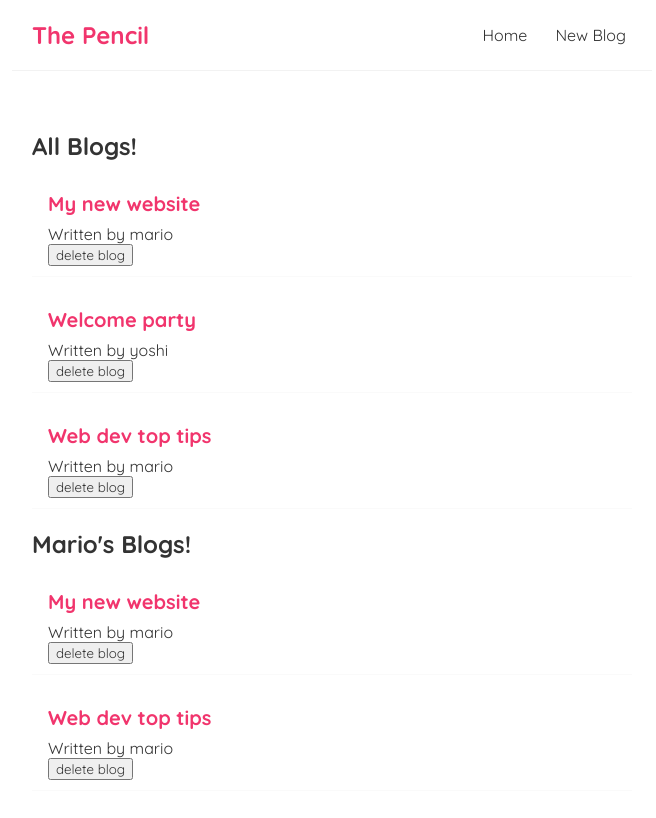
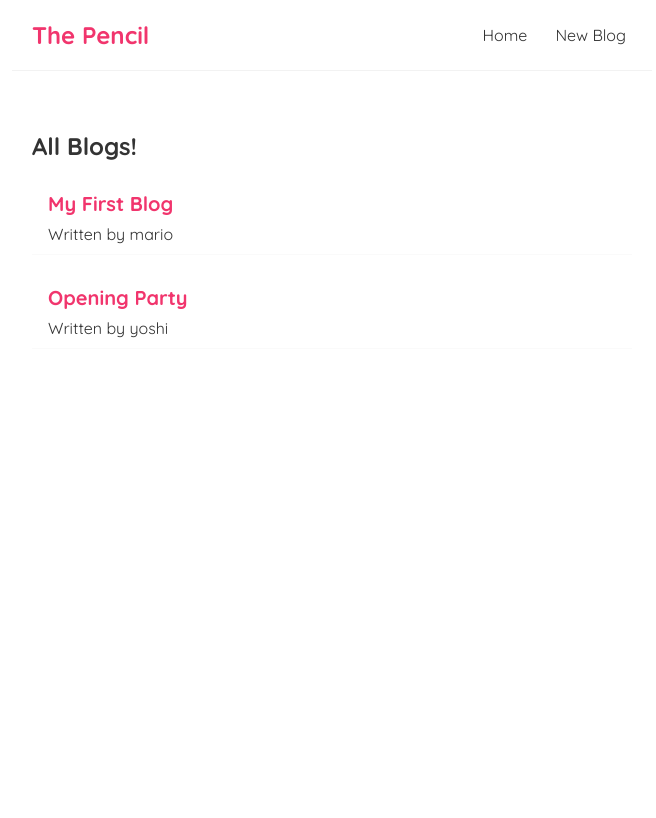
Before and after one commit to ashleyhwacha/new-blog, a React (Create React App) app: page / in a window 1280 px wide. Shown: the top 818 px of the page, without its empty margins (308-964 px from the left). Built offline with nearby package versions, Linux system fonts and the light colour scheme; data requests are answered from the project's data file.

Commit message:
fetching daata from json server using useEffect

```diff
--- /dev/null
+++ b/data/db.json
@@ -0,0 +1,16 @@
+{
+    "blogs": [
+        {
+            "title": "My First Blog",
+            "body":"Why do we use it?\nIt is a long established fact that a reader will be distracted",
+            "author": "mario",
+            "id": 1
+        },
+        {
+            "title": "Opening Party",
+            "body":"Why do we use it?\nIt is a long established fact that a reader will be distracted",
+            "author": "yoshi",
+            "id": 2
+        }
+    ]
+}
--- a/src/BlogList.js
+++ b/src/BlogList.js
@@ -1,4 +1,4 @@
-const BlogList = ({blogs, title, handleDelete}) => {
+const BlogList = ({blogs, title}) => {
     // const blogs = props.blogs;
     // const title = props.title;
     return (
@@ -9,7 +9,7 @@
             <div className="blog-preview" key={blog.id}>
                <h2>{blog.title}</h2>
                <p>Written by {blog.author}</p>
-               <button onClick={()=> handleDelete(blog.id)}>delete blog</button>
+
             </div>
          ))}
         </div>
--- a/src/Home.js
+++ b/src/Home.js
@@ -1,25 +1,33 @@
-import { useState } from 'react';
+import { useState, useEffect } from 'react';
 import BlogList from './BlogList';
 
 const Home = () => {
 
-const [blogs, setBlogs] = useState([
-    { title:'My new website', body: 'lorem ipsum...', author:'mario', id: 1},
-    { title:'Welcome party', body: 'lorem ipsum...', author:'yoshi', id: 2},
-    { title:'Web dev top tips', body: 'lorem ipsum...', author:'mario', id: 3}
-]);
-
- const handleDelete = (id) => {
-    const newBlogs = blogs.filter((blog)=> blog.id !== id);
-    setBlogs(newBlogs);
- }
+const [blogs, setBlogs] = useState(null);
 
 
 
+//  const handleDelete = (id) => {
+//     const newBlogs = blogs.filter((blog)=> blog.id !== id);
+//     setBlogs(newBlogs);
+//  }
+
+ useEffect(()=>{
+    fetch('http://localhost:8000/blogs')
+        .then(res =>{
+            return res.json();
+        })
+        .then(data =>{
+           console.log(data);
+           setBlogs(data)
+        })
+
+ }, [])
+
     return (
        <div className="home">
-        <BlogList blogs={blogs} title="All Blogs!" handleDelete={handleDelete}/>
-        <BlogList blogs={blogs.filter((blog)=> blog.author === 'mario')} title="Mario's Blogs!"/>
+        {blogs && <BlogList blogs={blogs} title="All Blogs!" />}
+
        </div>
     );
 }
```
